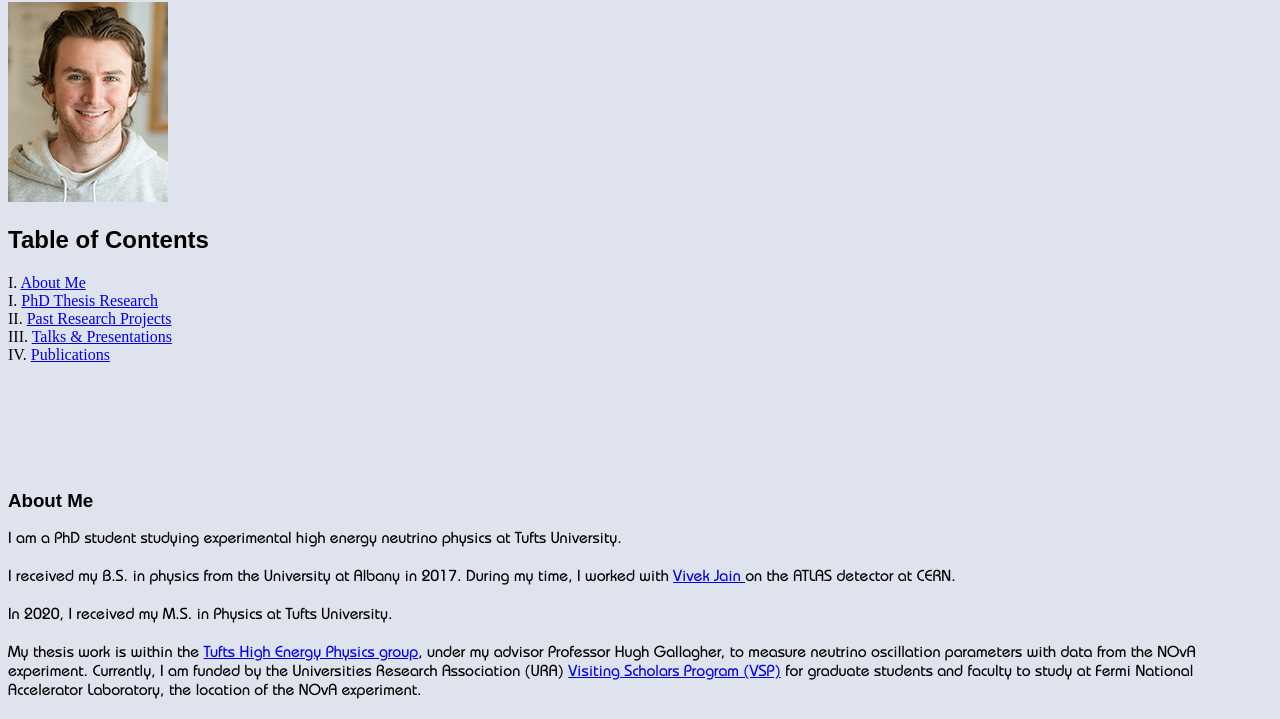
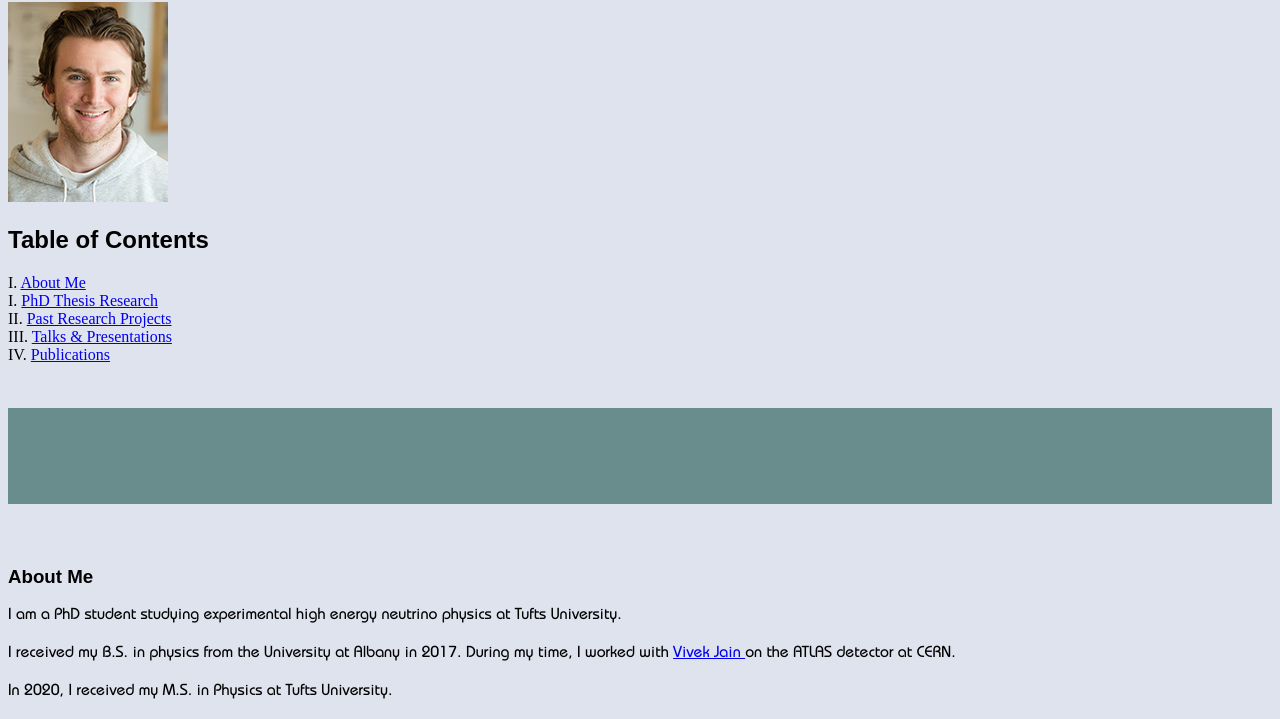
Before and after one commit to mdolce8/MD-Webpage, a website: page docs/index.html in a window 1280 px wide. Shown: the part 78-797 px from the top of the page. Drawn offline with Linux system fonts and the light colour scheme.

Commit message:
added a new line to use

```diff
--- a/docs/index.html
+++ b/docs/index.html
@@ -23,6 +23,9 @@
         }
         p {
             font-family: "Bauhaus-med",sans-serif;
+        }
+        hr.lineThick {
+            border: 0.5in solid #698d8d;
         }
         hr.lineDashed {
             border-top: 4px dashed #698d8d;
@@ -56,7 +59,9 @@ II. <a href="#past-projects"> Past Research Projects</a> <br>
 III. <a href="#presentations-talks"> Talks & Presentations</a> <br>
 IV. <a href="#publications"> Publications</a> <br>
 
-<br><br><br><br><br><br>
+<br><br>
+<hr class="lineThick">
+<br><br>
 
 <h3 id="about-me">About Me</h3>
 <p style="text-align: left">
```
